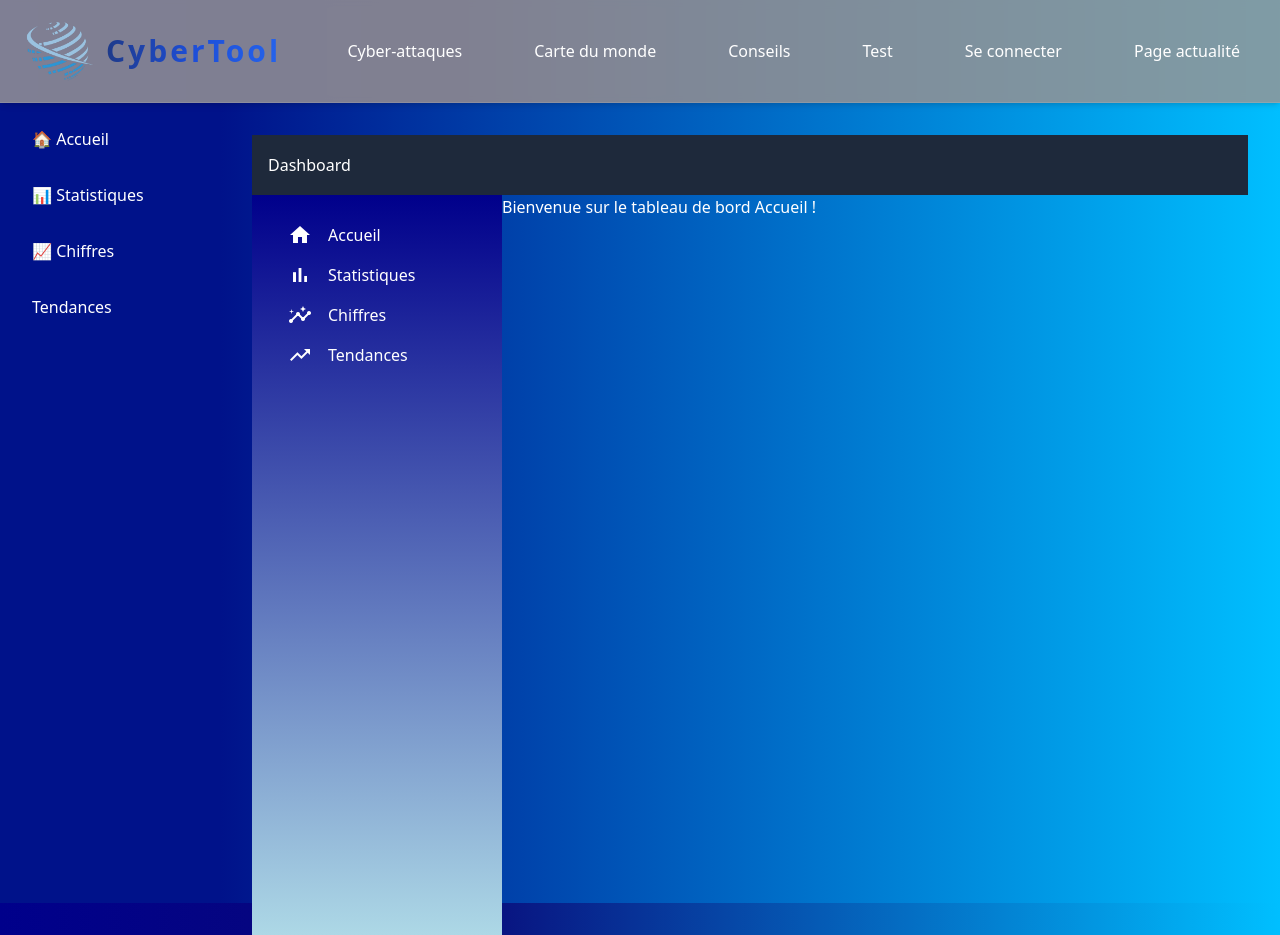
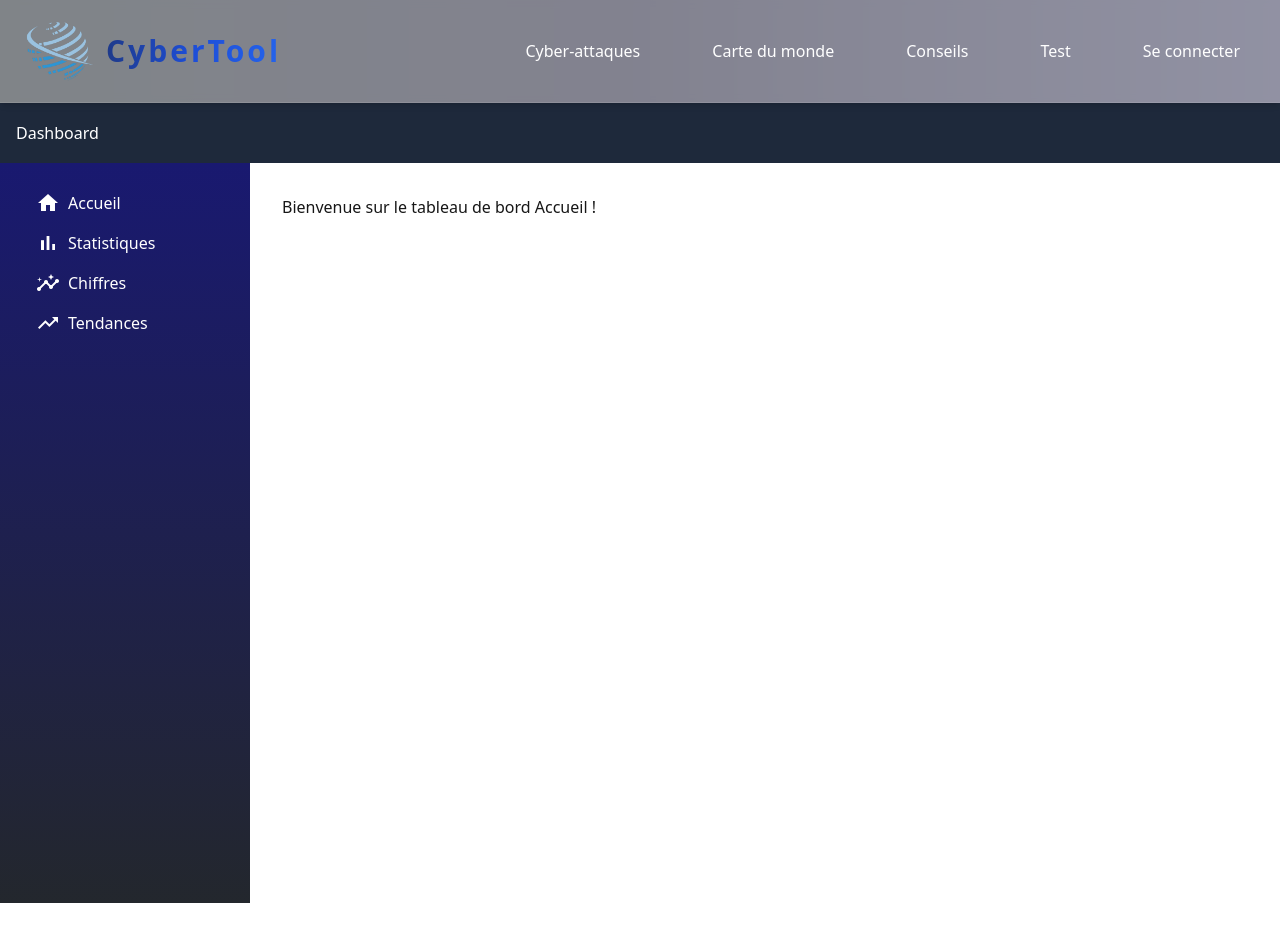
Before and after one commit to Kaly-0/Project2025, a Next.js app in the folder my-app-dashboard/: page /dashboard-test in a window 1280 px wide. After the commit the page ends 903 px from the top, so only its background shows below. Built offline with nearby package versions, Linux system fonts and the light colour scheme.

Commit message:
Mise à jour du fil d'actualité et de la dashboard

```diff
--- a/my-app-dashboard/app/cyber-feed/page.js
+++ b/my-app-dashboard/app/cyber-feed/page.js
@@ -16,27 +16,27 @@ export default function CyberFeedPage() {
 
     return (
         <div className="container mx-auto p-4 max-w-4xl">
-            <h1 className="text-3xl font-bold text-center text-white mb-6">
-                Fil d'Actualité Cyber Automatisé 🚨
+            <h1 className="text-3xl font-bold text-center text-black mb-10">
+                Votre fil d'actualité Cyber
             </h1>
             {articles.map((article, index) => (
                 <div
                     key={index}
-                    className="article bg-blue-900 bg-opacity-80 p-4 mb-6 rounded-lg shadow-md hover:shadow-lg transition-shadow"
+                    className="article bg-blue-400 bg-opacity-30 p-4 mb-6 rounded-lg shadow-md hover:shadow-lg transition-shadow"
                 >
-                    <h2 className="text-yellow-400 text-xl selection:bg-yellow-400 selection:text-black relative z-15 bg-blue-900 bg-opacity-80 p-2 rounded mt-10">
+                    <h2 className="text-black text-xl selection:bg-blue-300 selection:text-black relative z-15 bg-blue-50 bg-opacity-80 p-2 rounded mt-10">
                         {article.title}
                     </h2>
-                    <p className="text-white mb-2">{article.content}</p>
+                    <p className="text-black mb-2">{article.content}</p>
                     <a
                         href={article.link}
                         target="_blank"
                         rel="noopener noreferrer"
-                        className="text-blue-300 hover:underline"
+                        className="text-blue-400 hover:underline"
                     >
                         Lire l'article complet
                     </a>
-                    <p className="text-sm text-gray-300 mt-2">
+                    <p className="text-sm text-gray-500 mt-2">
                         Publié le : {new Date(article.pubDate).toLocaleString()}
                     </p>
                 </div>
--- a/my-app-dashboard/app/dashboard-test/layout.tsx
+++ b/my-app-dashboard/app/dashboard-test/layout.tsx
@@ -1,12 +1,12 @@
 "use client";
 
-import Sidebar from "@/components/TestSidebar";
+
 import "@/app/dashboard-test/styles.css";
 
 export default function DashboardTestLayout({ children }: { children: React.ReactNode }) {
     return (
         <div className="test-layout">
-            <Sidebar />
+
             <main className="test-content">{children}</main>
         </div>
     );
--- a/my-app-dashboard/app/dashboard-test/styles.css
+++ b/my-app-dashboard/app/dashboard-test/styles.css
@@ -1,4 +1,3 @@
-
 .grid-container {
     display: grid;
     grid-template-areas:
@@ -18,18 +17,8 @@
     padding: 1rem;
 }
 
-.material-icons {
-    font-size: 20px;
-    vertical-align: center;
-    margin-right: 8px;
-    color: white;
-    display: flex;
-    align-items: center;
-    justify-content: center;
-}
-
 #sidebar {
-    background: linear-gradient(to bottom, darkblue 0%, lightblue 100%);
+    background: linear-gradient(to bottom, midnightblue 0%, #23272D 100%);
     color: white;
     padding: 20px;
     display: flex;
@@ -51,36 +40,9 @@ li {
     font-weight: 500;
 }
 
-.main-container {
+.content {
     grid-area: main;
-    background-color: cornflowerblue;
+    background-color: white;
     padding: 2rem;
+    height: 100%;
 }
-
-.test-layout {
-    display: flex;
-    height: 100vh;
-}
-
-.test-sidebar {
-    width: 220px;
-    background: #00128a;
-    color: white;
-    padding: 1rem;
-}
-
-.test-sidebar ul {
-    list-style: none;
-    padding: 0;
-}
-
-.test-sidebar li {
-    margin-bottom: 1rem;
-}
-
-.test-content {
-    flex-grow: 1;
-    padding: 2rem;
-    background: linear-gradient(to right, #00128a, #00bfff);
-    color: white;
-}
--- a/my-app-dashboard/app/globals.css
+++ b/my-app-dashboard/app/globals.css
@@ -16,7 +16,7 @@
 
 body {
   color: var(--foreground);
-  background: linear-gradient(90deg, rgba(0,0,139) 0%, rgba(9,9,121,1) 35%, rgba(0,191,255) 100%);
+  background: linear-gradient(to right, #0A2540, midnightblue, #797CEFFF);
   margin: 0;
   padding: 0;
 
--- a/my-app-dashboard/components/DashboardLayout.tsx
+++ b/my-app-dashboard/components/DashboardLayout.tsx
@@ -2,6 +2,8 @@
 
 import React, { useState } from 'react';
 import '../app/dashboard-test/styles.css';
+import BarChartExample from '@/components/CountryChart.tsx';
+import CyberFeedPage from "@/app/cyber-feed/page";
 
 const DashboardLayout = () => {
     const [activeSection, setActiveSection] = useState('accueil');
@@ -34,9 +36,19 @@ const DashboardLayout = () => {
             {/* Content */}
             <div className="content">
                 {activeSection === 'accueil' && <h1>Bienvenue sur le tableau de bord Accueil !</h1>}
-                {activeSection === 'statistiques' && <h1>Voici vos Statistiques 🔥</h1>}
+                {activeSection === 'statistiques' && (
+                    <>
+                        <h1>Voici vos Statistiques 🔥</h1>
+                        <BarChartExample />
+                    </>
+                )}
                 {activeSection === 'chiffres' && <h1>Analyse des Chiffres 📊</h1>}
-                {activeSection === 'tendances' && <h1>Les Tendances du moment 📈</h1>}
+                {activeSection === 'tendances' && (
+                    <>
+                        <h1></h1>
+                        <CyberFeedPage />
+                    </>
+                )}
             </div>
         </div>
     );
--- a/my-app-dashboard/components/navbar.tsx
+++ b/my-app-dashboard/components/navbar.tsx
@@ -65,13 +65,6 @@ export default function Navbar() {
                             </button>
                         </Link>
                     </li>
-                    <li>
-                        <Link href="/cyber-feed" passHref>
-                            <button className="hover:text-blue-300 dark:hover:text-blue-200 transition">
-                                Page actualité
-                            </button>
-                        </Link>
-                    </li>
                 </ul>
             </nav>
         </header>
--- a/package.json
+++ b/package.json
@@ -24,12 +24,14 @@
     "@amcharts/amcharts5": "^5.11.1",
     "@amcharts/amcharts5-geodata": "^5.1.4",
     "@supabase/supabase-js": "^2.49.4",
-    "chart.js": "^4.4.8",
+    "chart.js": "^4.4.9",
     "leaflet": "^1.9.4",
     "node-fetch": "^3.3.2",
     "react-chartjs-2": "^5.3.0",
     "react-leaflet": "^5.0.0",
-    "rss-parser": "^3.13.0"
+    "recharts": "^2.15.3",
+    "rss-parser": "^3.13.0",
+    "victory": "^37.3.6"
   },
   "devDependencies": {
     "dotenv-cli": "^8.0.0",
```
Also changed, not shown: my-app-dashboard/app/Cyber-attaques/style.css (+10 -0 lines).
